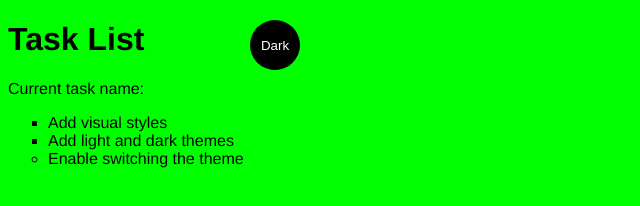
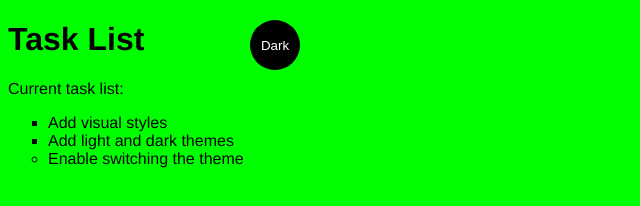
Before and after one commit to anishupadhyaya/testing, a plain HTML site: page index.html in a window 1280 px wide. Shown: the full height of the page, 0-640 px from the left. Drawn offline with Linux system fonts and the light colour scheme.

Commit message:
Version 3

```diff
--- a/index.html
+++ b/index.html
@@ -9,7 +9,7 @@
   </head>
   <body class="light-theme">
     <h1>Task List</h1>
-    <p id="msg">Current task name:</p>
+    <p id="msg">Current task list:</p>
     <ul>
       <li class="list">Add visual styles</li>
       <li class="list">Add light and dark themes</li>
```
